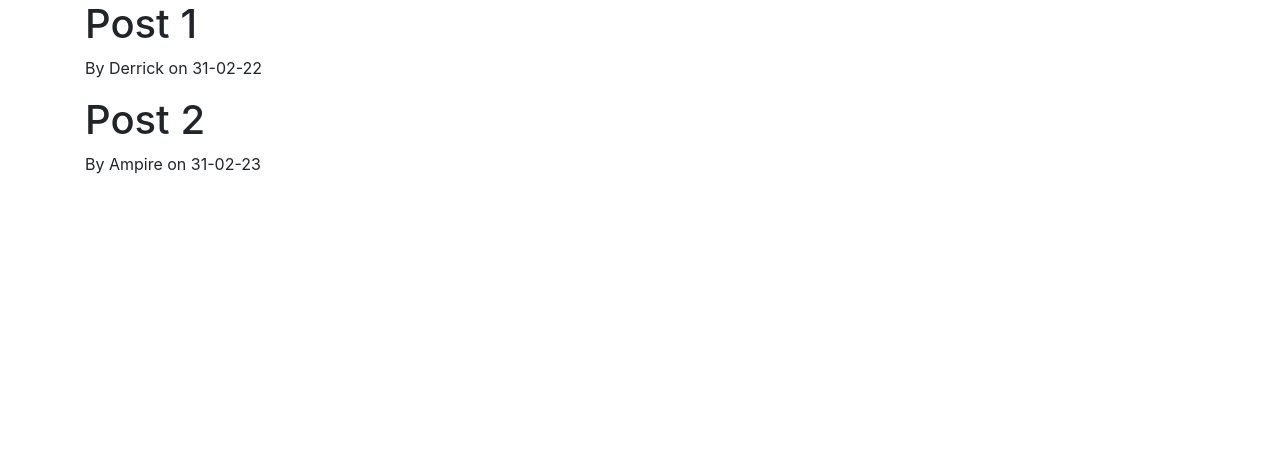
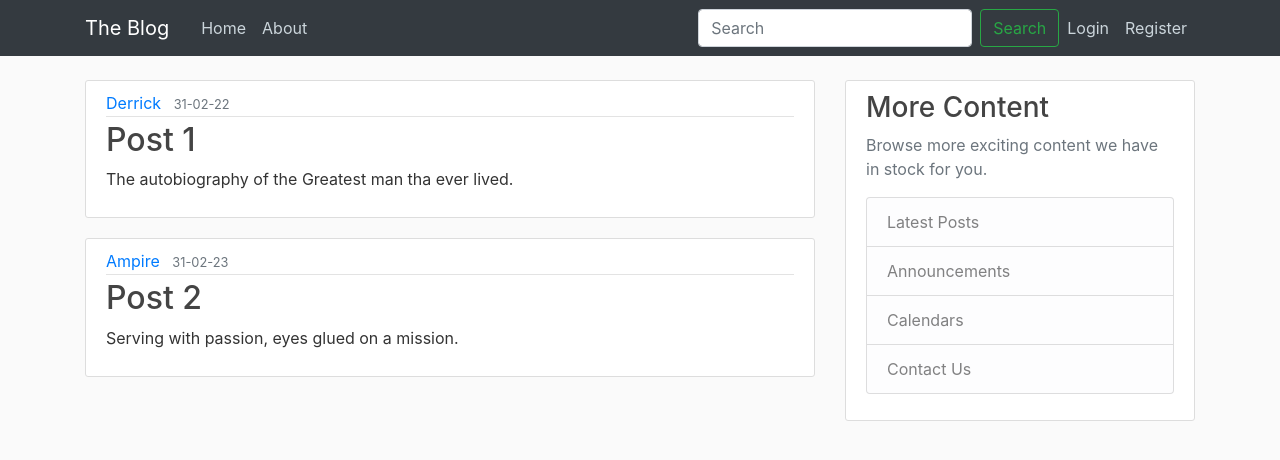
Before and after one commit to am-derrick/blog, a Flask app: page / in a window 1280 px wide. Shown: the top 460 px of the page. Run offline with Flask 3, Linux system fonts and the light colour scheme; some libraries are stand-ins or nearby versions.

Commit message:
html templates modified

```diff
--- a/templates/base.html
+++ b/templates/base.html
@@ -7,6 +7,8 @@
     <!-- Bootstrap CSS -->
     <link rel="stylesheet" href="https://cdn.jsdelivr.net/npm/bootstrap@4.0.0/dist/css/bootstrap.min.css" integrity="sha384-Gn5384xqQ1aoWXA+058RXPxPg6fy4IWvTNh0E263XmFcJlSAwiGgFAW/dAiS6JXm" crossorigin="anonymous">
 
+    <link rel="stylesheet" type="text/css" href="{{ url_for('static', filename='css/main.css') }}">
+
     {% if title %}
         <title>{{ title }}</title>
     {% else %}
@@ -15,14 +17,51 @@
 </head>
 <body>
     <header class="site-header">
-        <nav class="navbar navbar-expand-md navbar-dark bg-steel fixed-top">
+        <nav class="navbar navbar-expand-lg navbar-dark bg-dark fixed-top">
             <div class="container">
+                <a class="navbar-brand mr-4" href="/">The Blog</a>
+                <button class="navbar-toggler" type="button" data-toggle="collapse" data-target="#navbarToggle" aria-controls="navbarToggle" aria-expanded="false" aria-lable="Toggle navigation">
+                    <span class="navbar-toggler-icon"></span>
+                </button>
+
+                <div class="collapse navbar-collapse" id="navbarToggle">
+                    <div class="navbar-nav mr-auto">
+                        <a class="nav-item nav-link" href="/">Home</a>
+                        <a class="nav-item nav-link" href="/about">About</a>
+                    </div>
+                    <form class="form-inline my-2 my-lg-0">
+                        <input class="form-control mr-sm-2" type="search" placeholder="Search">
+                        <button class="btn btn-outline-success my-2 my-sm-0" type="submit">Search</button>
+                    </form>
+                    <div class="navbar-nav">
+                        <a class="nav-item nav-link" href="/login">Login</a>
+                        <a class="nav-item nav-link" href="/register">Register</a>
+                    </div>
+                </div>
             </div>
         </nav>
     </header>
-    <div class="container">
-        {% block content %}{% endblock %}
-    </div>
+
+    <main role="main" class="container">
+        <div class="row">
+            <div class="col-md-8">
+            {% block content %}{% endblock %}
+            </div>
+            <div class="col-md-4">
+            <div class="content-section">
+                <h3>More Content</h3>
+                <p class='text-muted'>Browse more exciting content we have in stock for you.
+                <ul class="list-group">
+                    <li class="list-group-item list-group-item-light">Latest Posts</li>
+                    <li class="list-group-item list-group-item-light">Announcements</li>
+                    <li class="list-group-item list-group-item-light">Calendars</li>
+                    <li class="list-group-item list-group-item-light">Contact Us</li>
+                </ul>
+                </p>
+            </div>
+            </div>
+        </div>
+    </main>
 
     <!-- jQuery, Popper.js, Bootstrap JS -->
     <script src="https://code.jquery.com/jquery-3.2.1.slim.min.js" integrity="sha384-KJ3o2DKtIkvYIK3UENzmM7KCkRr/rE9/Qpg6aAZGJwFDMVNA/GpGFF93hXpG5KkN" crossorigin="anonymous"></script>
--- a/templates/home.html
+++ b/templates/home.html
@@ -2,7 +2,15 @@
 
 {% block content %}
     {% for post in posts %}
-        <h1>{{ post.title }}</h1>
-        <p>By {{ post.author }} on {{ post.date }}</p>
+        <article class="media content-section">
+            <div class="media-body">
+                <div class="article-metadata">
+                    <a class="mr-2" href="#">{{ post.author }}</a>
+                    <small class="text-muted">{{ post.date }}</small>
+                </div>
+                    <h2><a class="article-title" href="#">{{ post.title }}</a></h2>
+                    <p class="article-content">{{ post.content }}</p>
+            </div>
+        </article>
     {% endfor %}
 {% endblock content %}
```
